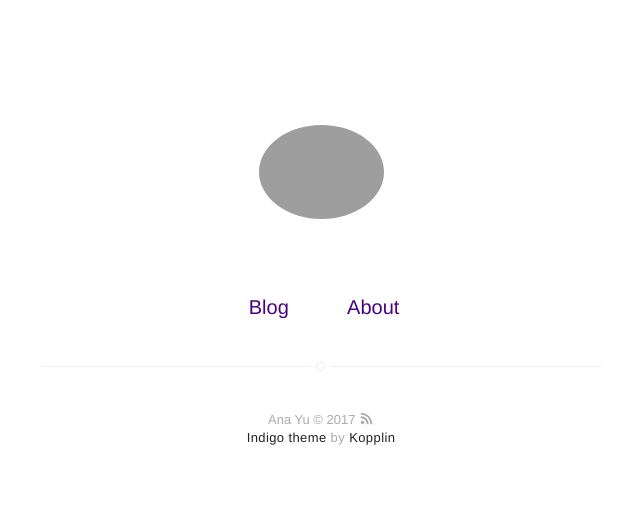
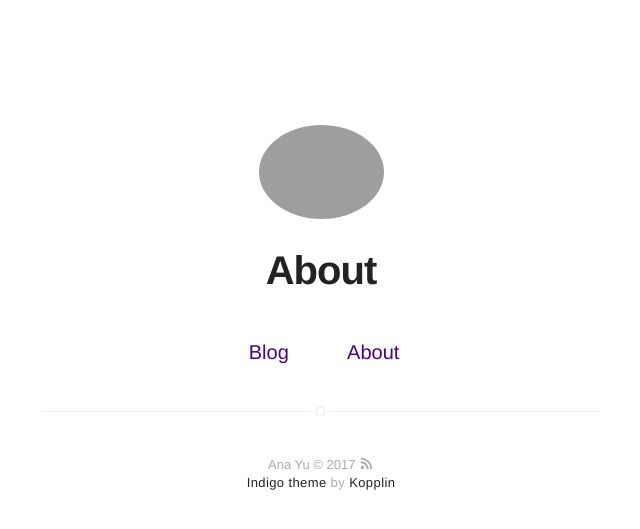
Before and after one commit to anawhyyou/anawhyyou.github.io, a Jekyll site: the page built from index.html, in a window 1280 px wide. Shown: the top 529 px of the page, without its empty margins (319-959 px from the left). Built offline with Jekyll 4.4.1, drawn with Linux system fonts in a browser that asks for light colours.

Commit message:
about title

```diff
--- a/_includes/header.html
+++ b/_includes/header.html
@@ -11,6 +11,7 @@
             <a class="link" href="{{ site.url }}">
                 <img class="selfie" alt="{{ site.name }}" src="{% if site.external-image %}{{ site.picture }}{% else %}{{ site.url }}/{{ site.picture }}{% endif %}" />
             </a>
+              <h1 class="title">About</h1>
         {% else %}
             <span class="link">
                 <img class="selfie" alt="{{ site.name }}" src="{% if site.external-image %}{{ site.picture }}{% else %}{{ site.url }}/{{ site.picture }}{% endif %}" />
```
